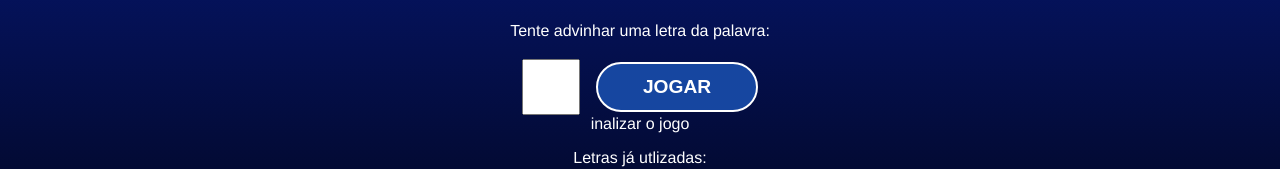
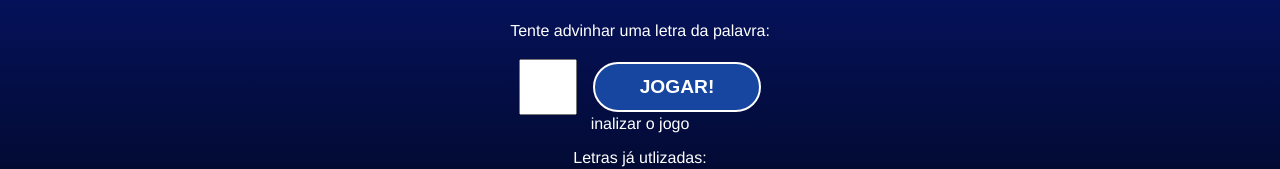
Before and after one commit to ehurafa/react-from-zero-to-mastery, a React (Create React App) app in the folder ARQUIVOS/6_SECRET_WORD/secretword/: page / in a window 1280 px wide. Both pictures are taken after a click on the button "COMEÇAR O JOGO". Shown: the part 393-562 px from the top of the page. Built offline with nearby package versions, Linux system fonts and the light colour scheme.

Commit message:
insert a letter

```diff
--- a/ARQUIVOS/6_SECRET_WORD/secretword/src/App.js
+++ b/ARQUIVOS/6_SECRET_WORD/secretword/src/App.js
@@ -70,8 +70,8 @@ function App() {
   }
 
   // process the letter input
-  const verifyLetter = () => {
-    setGameStage(stages[2].name)
+  const verifyLetter = (letter) => {
+    console.log('letter ', letter)
   }
 
   // restarts the game
--- a/ARQUIVOS/6_SECRET_WORD/secretword/src/components/Game.js
+++ b/ARQUIVOS/6_SECRET_WORD/secretword/src/components/Game.js
@@ -1,4 +1,6 @@
 import './Game.css'
+import { useState, useRef } from 'react';
+
 function Game(
     {
         verifyLetter,
@@ -11,6 +13,20 @@ function Game(
         score,
     }
     ) {
+
+    const [letter, setLetter] = useState('')
+    const letterInputRef = useRef(null)
+
+    const handleSubmit = (e) => {
+        e.preventDefault()
+
+        verifyLetter(letter)
+
+        setLetter('')
+
+        letterInputRef.current.focus()
+    }
+
     return (
         <div className="game">
             <p className="points">
@@ -32,9 +48,17 @@ function Game(
             </div>
             <div className="letterContainer">
                 <p>Tente advinhar uma letra da palavra:</p>
-                <form>
-                    <input type="text" name="letter" maxLength="1" required />
-                    <button onClick={verifyLetter}>Jogar</button>
+                <form onSubmit={handleSubmit}>
+                    <input
+                        value={letter}
+                        type="text"
+                        name="letter"
+                        maxLength="1"
+                        ref={letterInputRef}
+                        required
+                        onChange={(e) => setLetter(e.target.value)}
+                    />
+                    <button onClick={verifyLetter}>Jogar!</button>
                 </form>inalizar o jogo
             </div>
             <div className="wrongLettersContainer">
```
